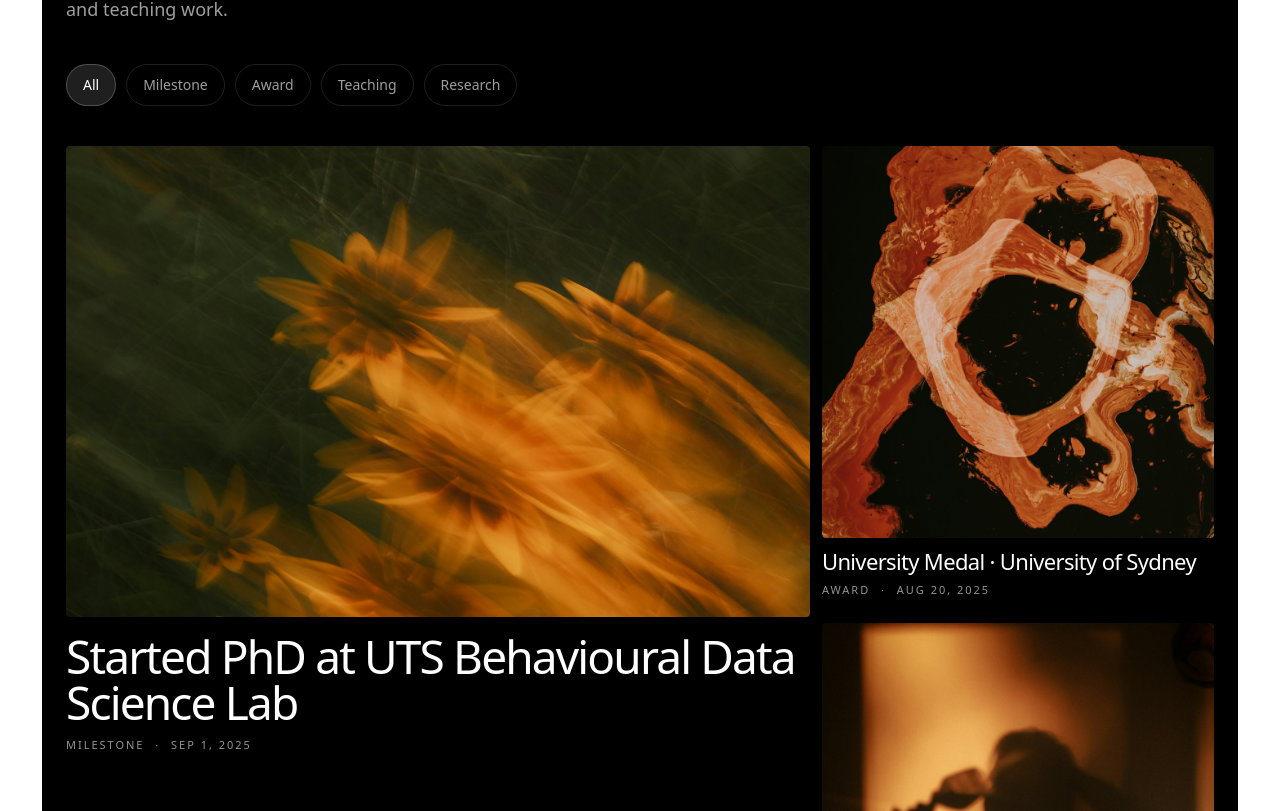
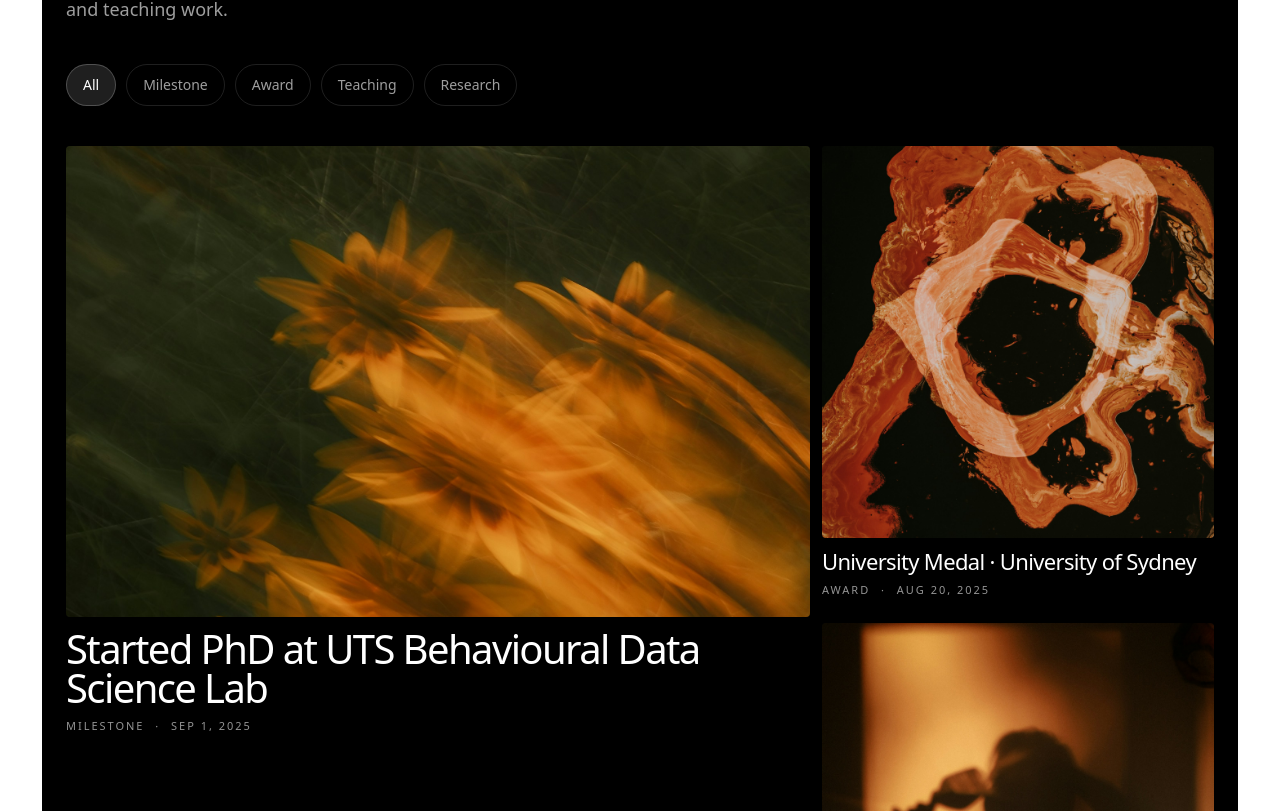
Before and after one commit to kyxzhe/kyxzhe.github.io, a Next.js app: page /news in a window 1280 px wide. Shown: the part 349-1160 px from the top of the page. Built offline with nearby package versions, Linux system fonts and the light colour scheme.

Commit message:
fix(news): refine sticky alignment

```diff
--- a/src/app/news/page.tsx
+++ b/src/app/news/page.tsx
@@ -156,8 +156,8 @@ export default function NewsPage() {
         </div>
 
         {leadItem && (
-          <section className="grid gap-3 lg:grid-cols-[minmax(0,1.42fr)_360px] xl:grid-cols-[minmax(0,1.64fr)_392px] items-start">
-            <ClickableCard item={leadItem} className="block lg:self-start lg:sticky lg:top-8">
+          <section className="grid gap-3 lg:grid-cols-[minmax(0,1.42fr)_360px] xl:grid-cols-[minmax(0,1.64fr)_392px] items-start pb-4 md:pb-6">
+            <ClickableCard item={leadItem} className="block lg:self-start lg:sticky lg:top-0">
               <motion.article
                 whileHover={{ y: -3 }}
                 transition={{ duration: 0.24, ease: [0.22, 1, 0.36, 1] }}
@@ -174,11 +174,11 @@ export default function NewsPage() {
                     />
                   </div>
                 </div>
-                <div className="pt-4">
-                  <h2 className="max-w-4xl text-[34px] md:text-[46px] leading-[1] tracking-[-0.04em] text-white">
+                <div className="pt-3">
+                  <h2 className="max-w-4xl text-[30px] md:text-[40px] leading-[0.98] tracking-[-0.04em] text-white">
                     {leadItem.title}
                   </h2>
-                  <div className="pt-3">
+                  <div className="pt-2.5">
                     <MetaLine item={leadItem} />
                   </div>
                 </div>
```
